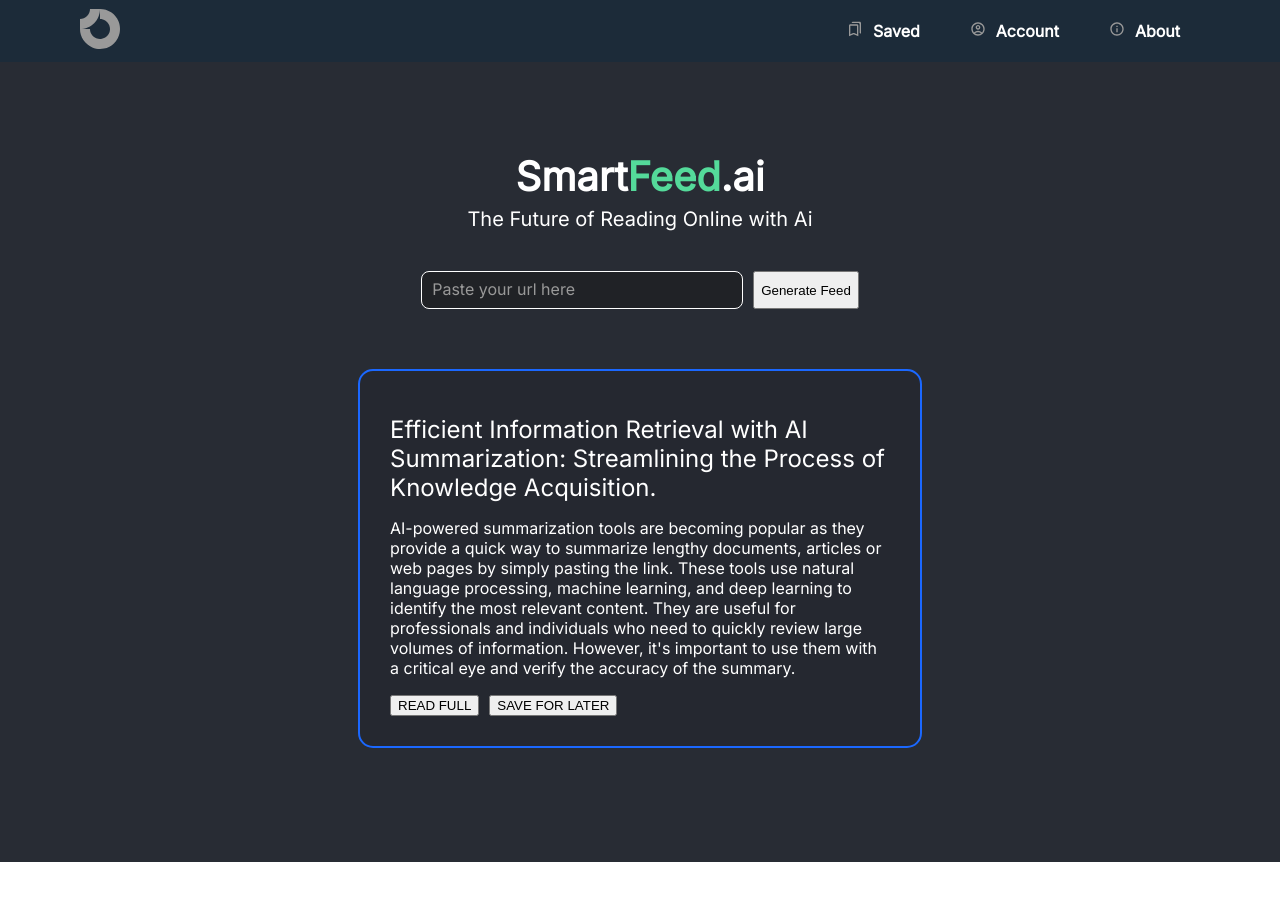
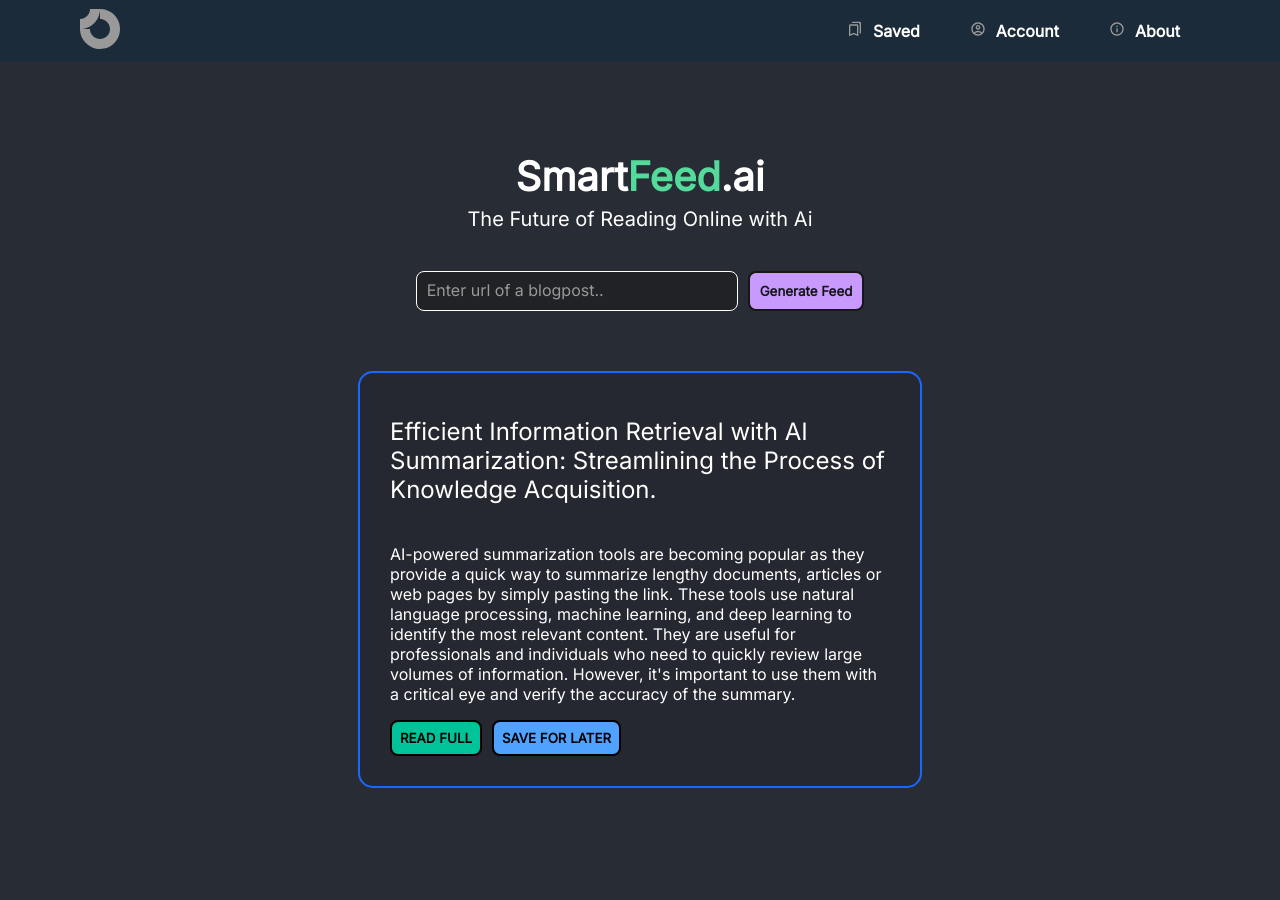
Before and after one commit to avionmission/smartfeedai, a React (Create React App) app: page / in a window 1280 px wide. Shown: the top 900 px of the page. Before the commit the page ends 862 px from the top, so only its background shows below. Built offline with nearby package versions, Linux system fonts and the light colour scheme.

Commit message:
Fixed some css issues

```diff
--- a/src/App.css
+++ b/src/App.css
@@ -4,7 +4,8 @@
   flex-direction: column;
   align-items: center;
   color: white;
-  min-height: 100vh
+  min-height: 100vh;
+  padding-bottom: 100px;
 }
 
 .App-header {
@@ -148,6 +149,12 @@
   transition: 1s;
 }
 
+.save-btn:hover {
+  background-color: #4079bb;
+  color:white;
+  transition: 1s;
+}
+
 /* NAV BAR */
 
 .nav{
@@ -194,9 +201,3 @@
   color: #999;
 
 }
-=======
-.save-btn:hover {
-  background-color: #4079bb;
-  color:white;
-  transition: 1s;
-}
--- a/src/App.js
+++ b/src/App.js
@@ -58,14 +58,11 @@
       </header>
 
       <form className='search-bar' onSubmit={handleSubmit}>
-        <input type="url" name="url" className='inputurl' placeholder='Paste your url here' id='url' required onChange={(e) => setUrl(e.target.value)} />
-        <button type="submit" value="submit" name='url' id='url'>Generate Feed</button>
+        <input type="url" name="url" className='inputurl' placeholder='Enter url of a blogpost..' id='url' required onChange={(e) => setUrl(e.target.value)} />
+        <button className='btn' type="submit" value="submit" name='url' id='url'>Generate Feed</button>
       </form>
 
-      <FeedItemComponent  title={title} gist={gist} url={url}>
-      <p>Title: {title}</p>
-        <p>Gist: {gist}</p>
-      </FeedItemComponent>
+      <FeedItemComponent  title={title} gist={gist} url={url}/>
     </div>
   </>
   );
--- a/src/components/FeedItemComponent.js
+++ b/src/components/FeedItemComponent.js
@@ -1,14 +1,15 @@
 import React from 'react'
 import '../App.css'
 
-function FeedItemComponent(title) {
+function FeedItemComponent(props) {
     return(
         <div className='item-container'>
-        <p className='title'>{title.title}</p>
-        <p className='gist'>{title.gist}</p>
+        <p className='title'>{props.title}</p>
+        <p className='url'>{props.url}</p>
+        <p className='gist'>{props.gist}</p>
         <div className='action-buttons'>
-          <button className='read-full-button'>READ FULL</button>
-          <button className='save-for-later'>SAVE FOR LATER</button>
+          <button className='read-full-btn'>READ FULL</button>
+          <button className='save-btn'>SAVE FOR LATER</button>
         </div>
       </div>
     );
```
